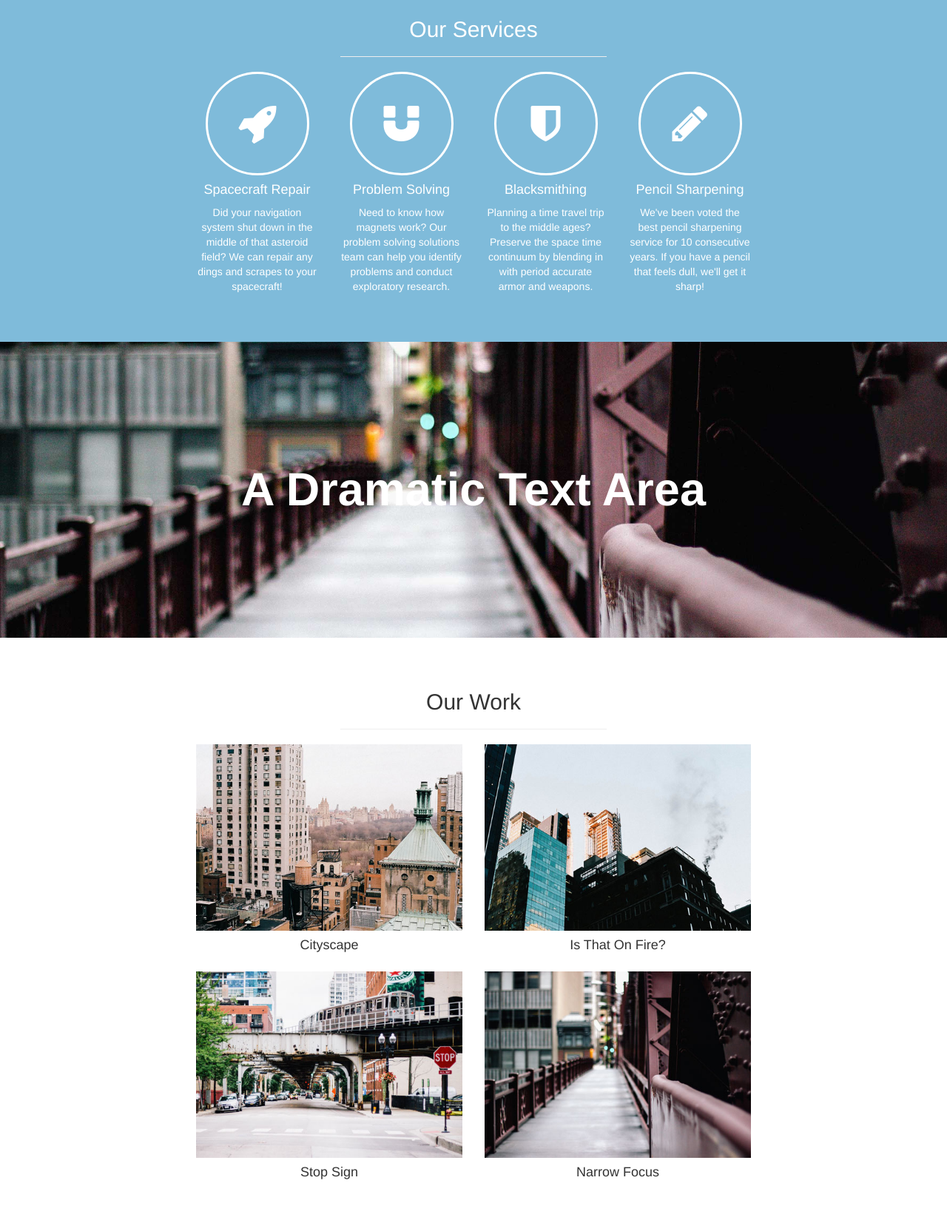
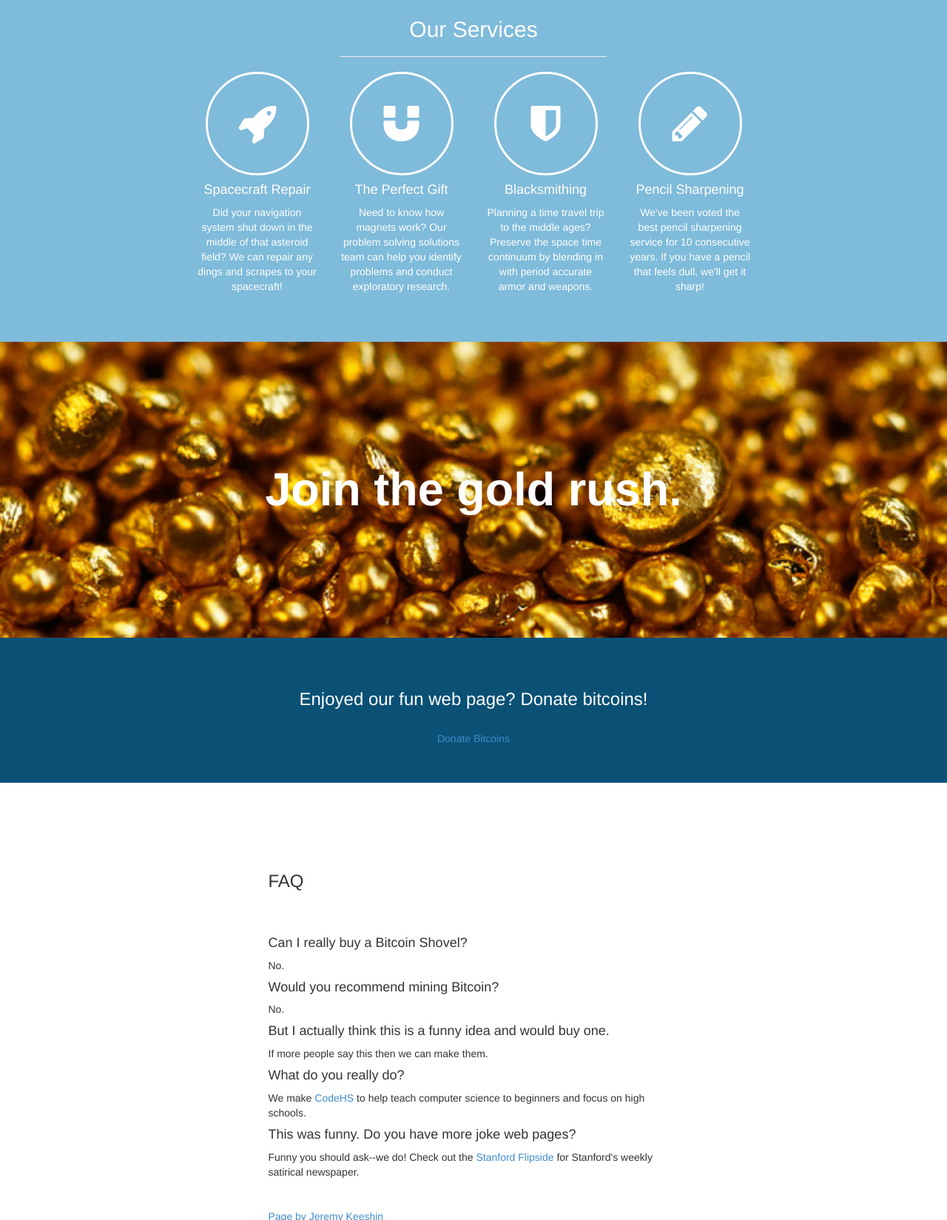
Before and after one commit to jkeesh/bitcoin-shovels, a plain HTML site: page index.html in a window 1280 px wide. Shown: the part 1151-2800 px from the top of the page at 74% size. Drawn offline with Linux system fonts and the light colour scheme.

Commit message:
update images and text

```diff
--- a/css/stylish-portfolio.css
+++ b/css/stylish-portfolio.css
@@ -155,7 +155,7 @@ i.service-icon {
   display: table;
   height: 400px;
   width: 100%;
-  background: url(../img/callout.jpg) no-repeat center center fixed;
+  background: url(../img/gold.jpg) no-repeat center center fixed;
   -webkit-background-size: cover;
   -moz-background-size: cover;
   -o-background-size: cover;
@@ -222,11 +222,11 @@ i.scroll:hover {
 @media (max-width: 768px) {
 
   .header {
-	background: url(../img/bg.jpg) no-repeat center center scroll;
+	background: url(../img/bg.JPG) no-repeat center center scroll;
   }
 
   .callout {
-	background: url(../img/callout.jpg) no-repeat center center scroll;
+	background: url(../img/gold.jpg) no-repeat center center scroll;
   }
 
   .map {
--- a/index.html
+++ b/index.html
@@ -48,7 +48,7 @@
       <div class="container">
         <div class="row">
           <div class="col-md-6 col-md-offset-3 text-center">
-            <h2>Subtle Sidebar is the Perfect Template for your Next Portfolio Website Project!</h2>
+            <h2>Bitcoin shovels let you mine for bitcoin no matter where you are.</h2>
             <p class="lead">This template really has it all. It's up to you to customize it to your liking! It features some fresh photography courtesy of <a target="_blank" href="http://join.deathtothestockphoto.com/">Death to the Stock Photo</a>.</p>
           </div>
         </div>
@@ -76,7 +76,7 @@
           <div class="col-md-2 text-center">
             <div class="service-item">
               <i class="service-icon fa fa-magnet"></i>
-              <h4>Problem Solving</h4>
+              <h4>The Perfect Gift</h4>
               <p>Need to know how magnets work? Our problem solving solutions team can help you identify problems and conduct exploratory research.</p>
             </div>
           </div>
@@ -102,13 +102,13 @@
     <!-- Callout -->
     <div class="callout">
       <div class="vert-text">
-        <h1>A Dramatic Text Area</h1>
+        <h1>Join the gold rush.</h1>
       </div>
     </div>
     <!-- /Callout -->
 
     <!-- Portfolio -->
-    <div id="portfolio" class="portfolio">
+    <!--<div id="portfolio" class="portfolio">
       <div class="container">
         <div class="row">
           <div class="col-md-4 col-md-offset-4 text-center">
@@ -146,6 +146,7 @@
         </div>
       </div>
     </div>
+  -->
     <!-- /Portfolio -->
 
     <!-- Call to Action -->
@@ -153,10 +154,9 @@
       <div class="container">
         <div class="row">
           <div class="col-md-6 col-md-offset-3 text-center">
-            <h3>The buttons below are impossible to resist.</h3>
-            <a href="#" class="btn btn-lg btn-default">Click Me!</a>
-            <a href="#" class="btn btn-lg btn-primary">Look at Me!</a>
-          </div>
+            <h3>Enjoyed our fun web page? Donate bitcoins!</h3>
+            <br>
+<a class="coinbase-button" data-code="5cbf23e85996dc1628afea9677f53e62" data-button-style="custom_large" href="https://coinbase.com/checkouts/5cbf23e85996dc1628afea9677f53e62">Donate Bitcoins</a><script src="https://coinbase.com/assets/button.js" type="text/javascript"></script>          </div>
         </div>
       </div>
     </div>
@@ -166,17 +166,45 @@
     <footer>
       <div class="container">
         <div class="row">
-          <div class="col-md-6 col-md-offset-3 text-center">
-            <ul class="list-inline">
-              <li><i class="fa fa-facebook fa-3x"></i></li>
-              <li><i class="fa fa-twitter fa-3x"></i></li>
-              <li><i class="fa fa-dribbble fa-3x"></i></li>
-            </ul>
-            <div class="top-scroll">
-              <a href="#top"><i class="fa fa-circle-arrow-up scroll fa-4x"></i></a>
+          <div class="col-md-6 col-md-offset-3">
+            <h3>FAQ</h3>
+
+            <br><br>
+
+            <h4>Can I really buy a Bitcoin Shovel?</h4>
+
+            <div>No.</div>
+
+            <h4>Would you recommend mining Bitcoin?</h4>
+
+            <div>No.</div>
+
+            <h4>But I actually think this is a funny idea and would buy one.</h4>
+
+            <div>If more people say this then we can make them.</div>
+
+            <h4>What do you really do?</h4>
+
+            <div>We make <a href="http://codehs.com">CodeHS</a> to help teach computer science
+              to beginners and focus on high schools.
             </div>
-            <hr>
-            <p>Copyright &copy; Company 2013</p>
+
+            <h4>This was funny. Do you have more joke web pages?</h4>
+
+            <div>Funny you should ask--we do! Check out the <a href="http://stanfordflipside.com">
+              Stanford Flipside</a> for Stanford's weekly satirical newspaper.
+            </div>
+
+            <br><br>
+            <a href="http://jeremykeeshin.com">
+              Page by Jeremy Keeshin
+            </a>
+
+
+            <br><br>
+            Nice boostrap theme from <a href="http://startbootstrap.com/">
+            startbootstrap.com
+          </a>
           </div>
         </div>
       </div>
```
Also changed, not shown: img/gold.jpg (added).
